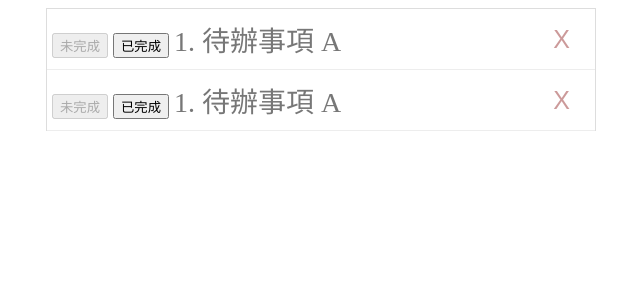
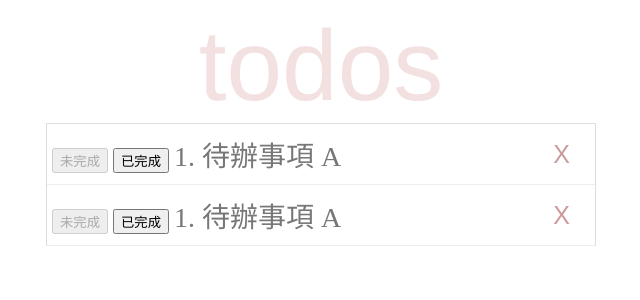
Before and after one commit to 12131512/mcu-112-web-12131512, an Angular app: page / in a window 1280 px wide. Shown: the top 300 px of the page, without its empty margins (319-959 px from the left). Built offline with nearby package versions, Linux system fonts and the light colour scheme.

Commit message:
feat(header): 實作待辦事項頁首元件

```diff
--- a/src/app/app.component.html
+++ b/src/app/app.component.html
@@ -1,4 +1,5 @@
 <div class="container">
+  <app-header></app-header>
   <section class="main">
     <app-todo
       id="1"
--- a/src/app/app.component.ts
+++ b/src/app/app.component.ts
@@ -1,10 +1,12 @@
 import { Component } from '@angular/core';
+
+import { HeaderComponent } from './header/header.component';
 import { TodoComponent } from './todo/todo.component';
 
 @Component({
   selector: 'app-root',
   standalone: true,
-  imports: [TodoComponent],
+  imports: [HeaderComponent, TodoComponent],
   templateUrl: './app.component.html',
   styleUrls: ['./app.component.css'],
 })
--- /dev/null
+++ b/src/app/header/header.component.css
@@ -0,0 +1,8 @@
+h1 {
+  font: 14px "Helvetica Neue", Helvetica, Arial, sans-serif;
+  margin-top: 0px;
+  margin-bottom: 0px;
+  text-align: center;
+  font-size: 100px;
+  color: rgba(175, 47, 47, 0.15);
+}
--- /dev/null
+++ b/src/app/header/header.component.html
@@ -0,0 +1 @@
+<h1>todos</h1>
```
Also changed, not shown: src/app/header/header.component.ts (added, +13 -0 lines), 1 other file (tests, documents, lock files or other folders).
